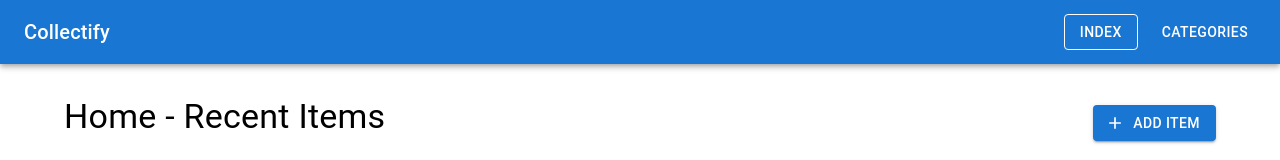
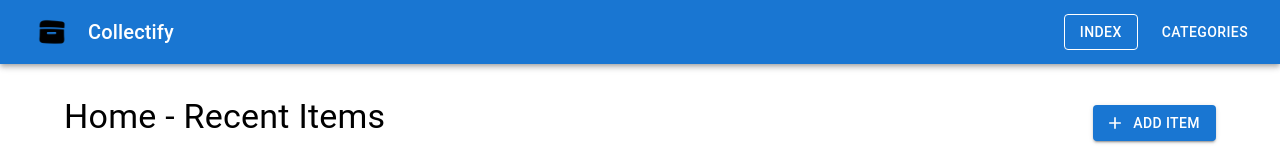
Before and after one commit to Jinvic/collectify, a React (Create React App) app in the folder web/: page / in a window 1280 px wide. Shown: the top 160 px of the page. Built offline with nearby package versions, Linux system fonts and the light colour scheme; no server answers.

Commit message:
feat: 导航栏优化

```diff
--- a/web/src/components/Navbar.js
+++ b/web/src/components/Navbar.js
@@ -1,7 +1,7 @@
 // src/components/Navbar.js
 import React from 'react';
 import { Link, useLocation } from 'react-router-dom';
-import { AppBar, Toolbar, Typography, Button, Box } from '@mui/material';
+import { AppBar, Toolbar, Typography, Button, Box, IconButton } from '@mui/material';
 
 const Navbar = () => {
   const location = useLocation();
@@ -17,7 +17,26 @@ const Navbar = () => {
   return (
     <AppBar position="static">
       <Toolbar>
-        <Typography variant="h6" component="div" sx={{ flexGrow: 1 }}>
+        <IconButton
+          component={Link}
+          to="/"
+          color="inherit"
+          sx={{ mr: 1 }}
+        >
+          <img src="/logo192.png" alt="Collectify Logo" style={{ height: 40 }} />
+        </IconButton>
+        <Typography
+          variant="h6"
+          component={Link}
+          to="/"
+          sx={{
+            flexGrow: 1,
+            textDecoration: 'none',
+            color: 'inherit',
+            display: 'flex',
+            alignItems: 'center'
+          }}
+        >
           Collectify
         </Typography>
         <Box sx={{ display: 'flex', gap: 2 }}>
```
Also changed, not shown: 1 other file (tests, documents, lock files or other folders).
